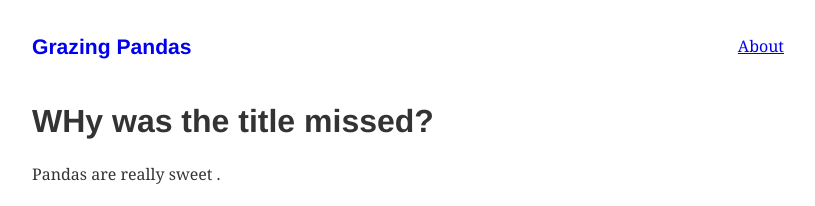
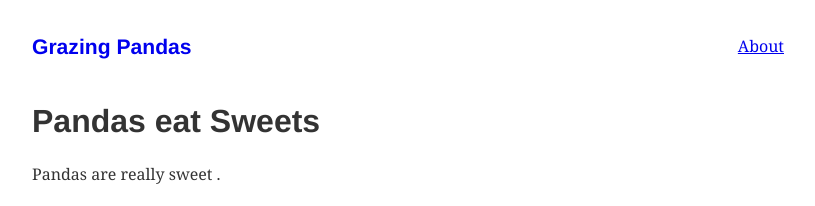
Before and after one commit to tacitus/gatsby-test, a Gatsby site: page /why-was-the-title-missed in a window 1280 px wide. Shown: the top 206 px of the page, without its empty margins (232-1047 px from the left). Built offline with nearby package versions, Linux system fonts and the light colour scheme; Gatsby itself is replaced by a stand-in of ours; some packages are replaced by stand-ins of ours.

Commit message:
Update Pages “why-was-the-title-missed”

```diff
--- a/src/pages/why-was-the-title-missed.md
+++ b/src/pages/why-was-the-title-missed.md
@@ -1,6 +1,6 @@
 ---
 layout: layout
-title: WHy was the title missed?
+title: Pandas eat Sweets
 date: 2018-12-03T18:05:28.150Z
 ---
 Pandas are really sweet .
```
